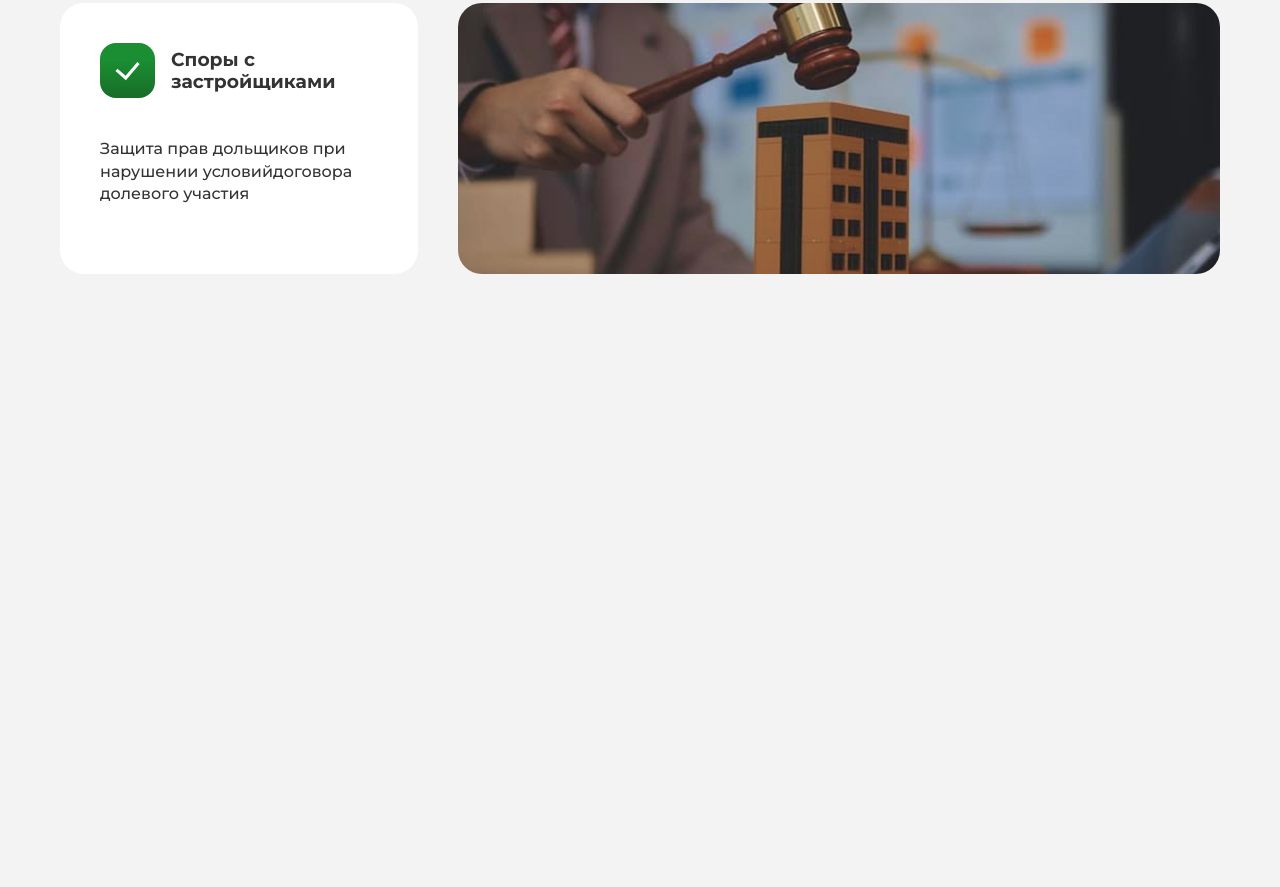
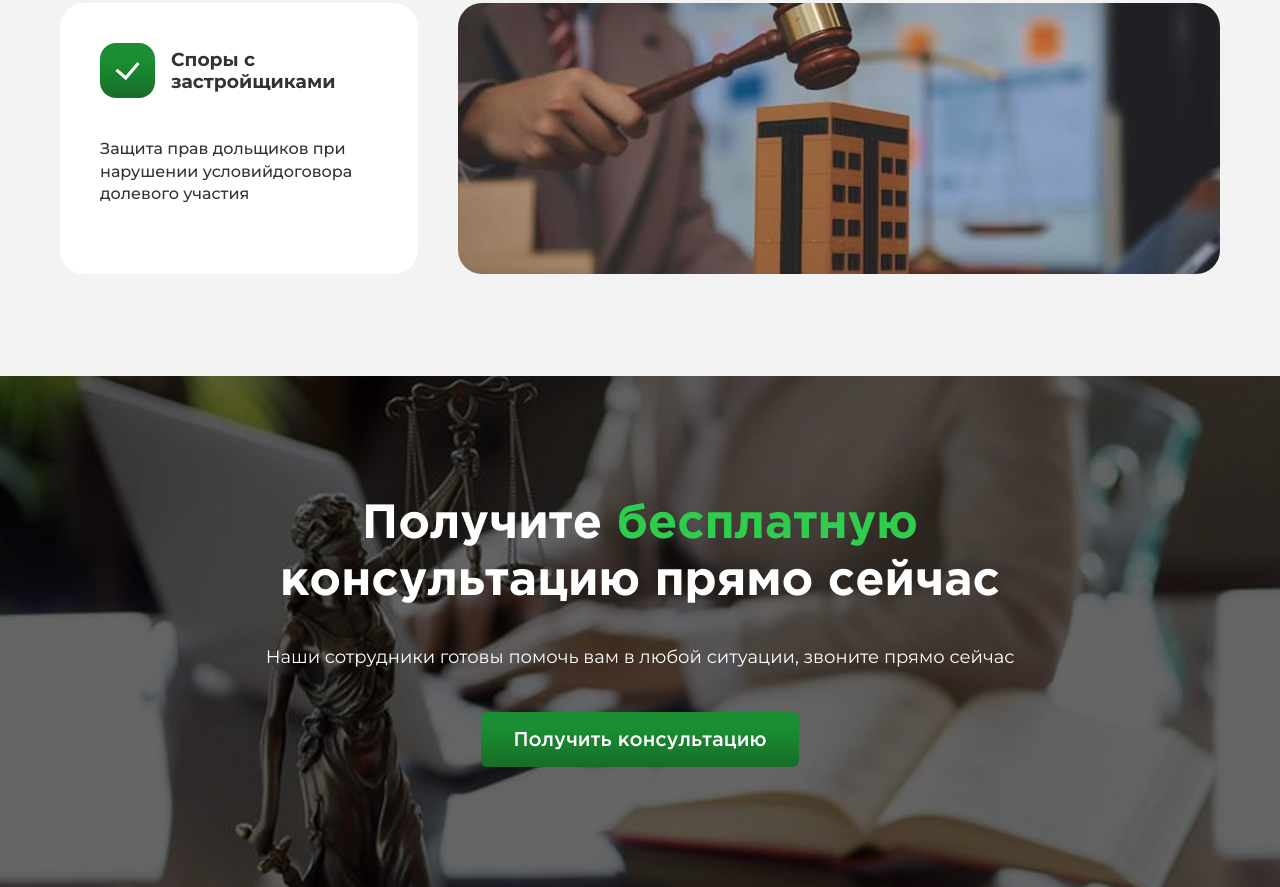
Before and after one commit to IIIWA/law, a website built with Vite: page src/index.html in a window 1280 px wide. Shown: the part 2280-3167 px from the top of the page. Before the commit the page ends 2656 px from the top, so only its background shows below. Built offline with nearby package versions, Linux system fonts and the light colour scheme.

Commit message:
Bonus Section is Done

```diff
--- /dev/null
+++ b/src/assets/scss/components/home/_bonus.scss
@@ -0,0 +1,47 @@
+.bonus {
+    background-image: url('/img/hero.jpg');
+    background-position: center;
+    background-size: cover;
+    background-repeat: no-repeat;
+
+    &__inner {
+        display: flex;
+        flex-direction: column;
+        align-items: center;
+        padding: 120px 0;
+
+        @media (width <=576px) {
+            padding: 100px 0;
+
+        }
+    }
+
+    &__title {
+        margin-bottom: 32px;
+        max-width: 733px;
+        font-size: var(--font-size-title-2);
+        line-height: 1.2;
+        text-align: center;
+        color: var(--title-color-1);
+
+        @media (width <=762px) {
+            font-size: var(--font-size-title-3);
+        }
+
+        @media (width <=576px) {
+            font-size: var(--font-size-title-4);
+        }
+    }
+
+    &__text {
+        margin-bottom: 40px;
+        font-size: var(--font-size-text-2);
+        line-height: 1.6;
+        text-align: center;
+        color: var(--text-color-1);
+
+        @media (width <=762px) {
+            font-size: var(--font-size-text-3);
+        }
+    }
+}
--- a/src/assets/scss/components/home/_our-services.scss
+++ b/src/assets/scss/components/home/_our-services.scss
@@ -16,7 +16,7 @@
         text-align: center;
         color: var(--title-color-2);
 
-        @media (width <=762px) {
+        @media (width <=576px) {
             font-size: var(--font-size-title-4);
         }
     }
--- a/src/assets/scss/main.scss
+++ b/src/assets/scss/main.scss
@@ -8,3 +8,4 @@
 @use './components/home/about-1';
 @use './components/home/about-2';
 @use './components/home/our-services';
+@use './components/home/bonus';
--- /dev/null
+++ b/src/html/components/home/bonus.html
@@ -0,0 +1,16 @@
+<section class="bonus">
+
+    <div class="container">
+        <div class="bonus__inner">
+            <h2 class="bonus__title">
+                Получите <span class="accent-color-2">бесплатную</span> консультацию прямо сейчас
+            </h2>
+            <p class="bonus__text">
+                Наши сотрудники готовы помочь вам в любой ситуации, звоните прямо сейчас
+            </p>
+            <a class="button__one" href="#">
+                Получить консультацию
+            </a>
+        </div>
+    </div>
+</section>
--- a/src/index.html
+++ b/src/index.html
@@ -11,6 +11,7 @@
             <load src="./html/components/home/about-1.html" />
             <load src="./html/components/home/about-2.html" />
             <load src="./html/components/home/our-services.html" />
+            <load src="./html/components/home/bonus.html" />
         </main>
 
     </div>
```
